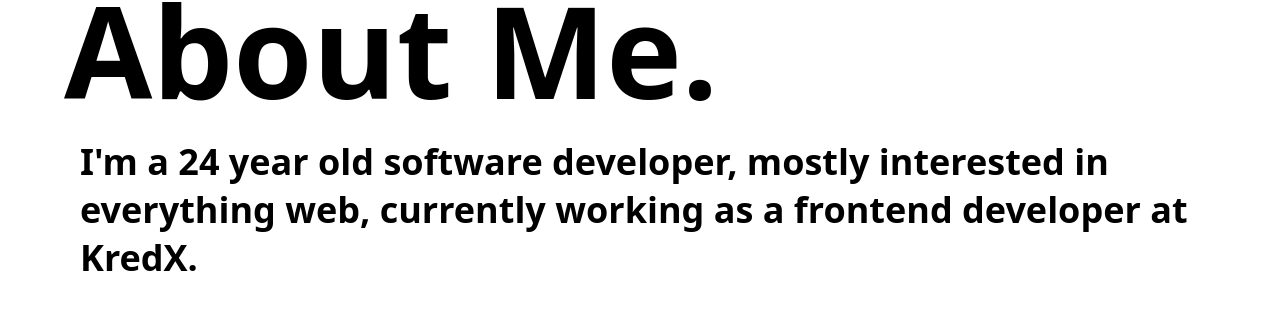
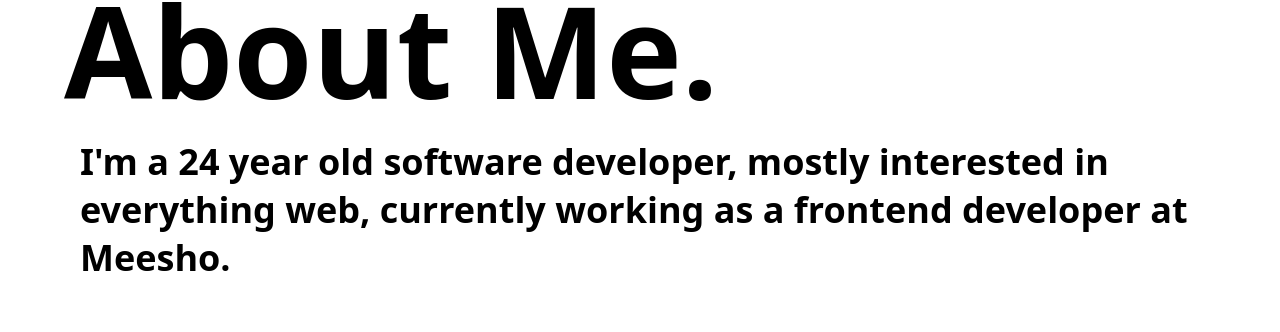
Before and after one commit to prajwalkulkarni/prajwalkulkarni.github.io, a Next.js app: page /about in a window 1280 px wide. Shown: the part 306-638 px from the top of the page. Built offline with nearby package versions, Linux system fonts and the light colour scheme.

Commit message:
chore: update about data

```diff
--- a/constants/data.js
+++ b/constants/data.js
@@ -57,7 +57,7 @@
   ],
   about: {
     title:
-      "I'm a 24 year old software developer, mostly interested in everything web, currently working as a frontend developer at KredX.",
+      "I'm a 24 year old software developer, mostly interested in everything web, currently working as a frontend developer at Meesho.",
     description: [
       `My interest towards computers started back when I was in 9th grade. My journey on the internet began as a blogger, back when I used to run a tech blog writing and sharing articles on everything I learned. `,
       `This helped me network and grow connections amongst the fraternity and make some money as well, haha. Eventually, things got serious when I got into coding and development. I've always wanted to(still do) build cool stuff that could impact/be used by lots of people.`,
```
